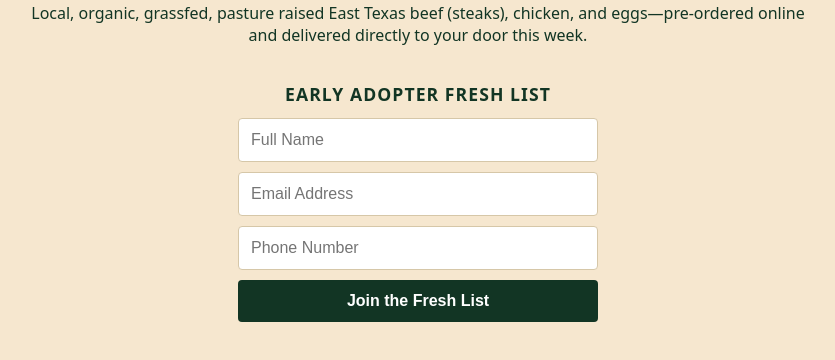
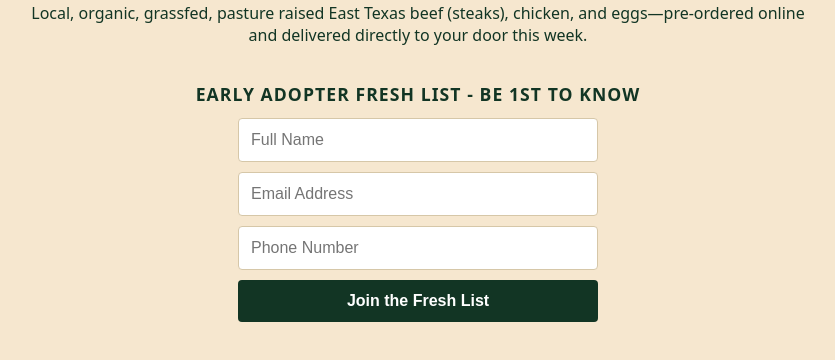
Before and after one commit to nlemons/farmfreshfoodsfast, a plain HTML site: page index.html in a window 1280 px wide. Shown: the part 382-742 px from the top of the page, without its empty margins (222-1057 px from the left). Drawn offline with Linux system fonts and the light colour scheme.

Commit message:
Update index.html

```diff
--- a/index.html
+++ b/index.html
@@ -96,7 +96,7 @@
     </p>
 
     <!-- Early Adopter Form -->
-    <h3 class="signup-title">Early Adopter Fresh List</h3>
+    <h3 class="signup-title">Early Adopter Fresh List - Be 1st to Know</h3>
 
     <form
       class="signup-form"
```
